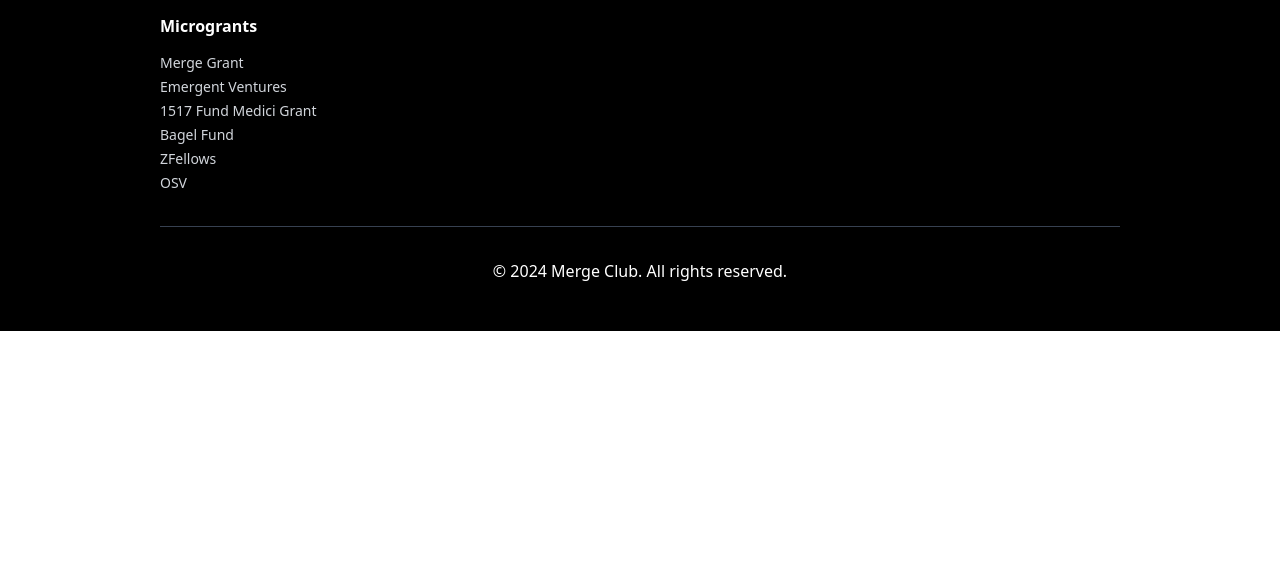
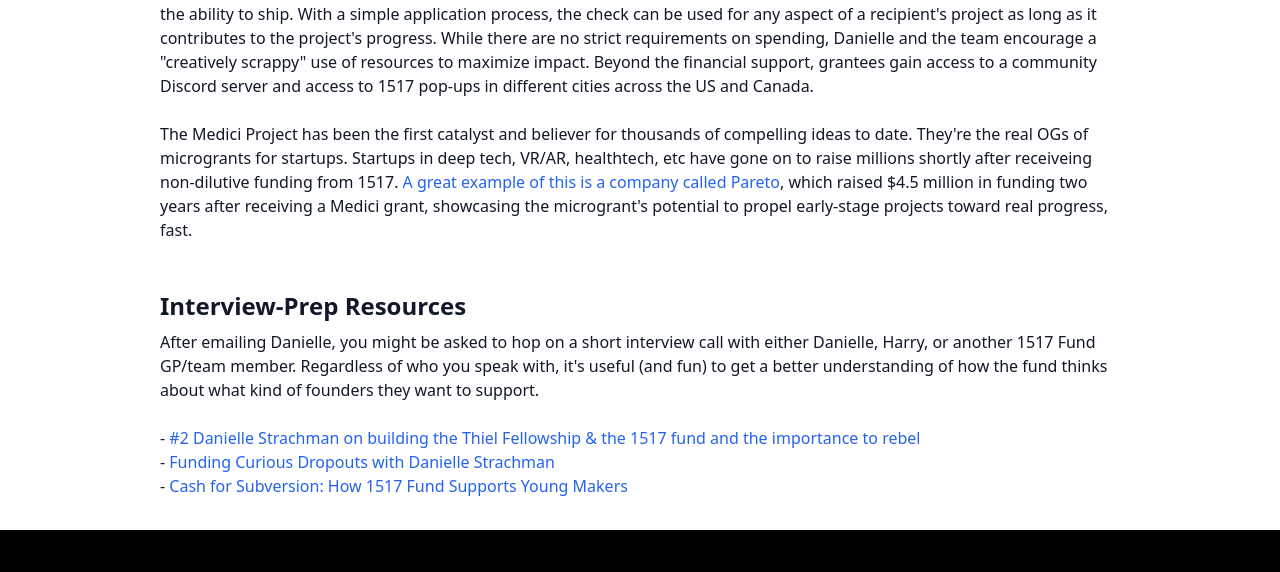
Before and after one commit to on-deck/merge, a plain HTML site: page program/1517fund.html in a window 1280 px wide. Shown: the part 2322-2894 px from the top of the page. Before the commit the page ends 2653 px from the top, so only its background shows below. Drawn offline with nearby package versions, Linux system fonts and the light colour scheme.

Commit message:
1517 fund copy

```diff
--- a/program/1517fund.html
+++ b/program/1517fund.html
@@ -119,8 +119,46 @@
                   <div style="position: relative; padding-bottom: 75%; height: 0;">
                     <iframe src="https://www.youtube.com/embed/d6fYwRpdfZQ?si=R1nLiQDh_VqGy9p7&amp;controls=0"frameborder="0" webkitallowfullscreen mozallowfullscreen allowfullscreen style="position: absolute; top: 0; left: 0; width: 100%; height: 100%;"></iframe>
                 </div>
+              <br>
+              <br>
+                <div>
+                  <h2 class="text-xl sm:text-2xl font-bold mb-2">Additional Context</h2>
+                    <p>
+                      The 1517 Fund’s Medici program offers $1,000 cash grants to young builders looking to turn their ideas into reality.
+                      Similar to the fund's thesis surrounding their venture capital investments, this program encourages bold leaps into uncharted territory, often times aimed and funding sci-fi-level projects.
+                      Unlike the majority of their dilutive investments, however, grantees are typically capital-constrained high school and university students.
+                      <br>
+                      <br>
+                      Grants are awarded to those who have a compelling idea, show real passion for the problem space, and have proven they have the ability to ship.
+                      With a simple application process, the check can be used for any aspect of a recipient's project as long as it contributes to the project's progress.
+                      While there are no strict requirements on spending, Danielle and the team encourage a "creatively scrappy" use of resources to maximize impact.
+                      Beyond the financial support, grantees gain access to a community Discord server and access to 1517 pop-ups in different cities across the US and Canada.
+                      <br>
+                      <br>
+                      The Medici Project has been the first catalyst and believer for thousands of compelling ideas to date. They're the real OGs of microgrants for startups. Startups in deep tech, VR/AR, healthtech, etc have gone on to raise millions shortly after receiveing non-dilutive funding from 1517.
+                      <a href="https://arc.net/l/quote/uncafvjs" class="text-blue-600 hover:underline" target"_blank">A great example of this is a company called Pareto</a>, which raised $4.5 million in funding two years after receiving a Medici grant, showcasing the microgrant's potential to propel early-stage projects toward real progress, fast.
+                    </p>
+                </div>
+                <br>
+                <br>
+                <div>
+                  <h2 class="text-xl sm:text-2xl font-bold mb-2">Interview-Prep Resources</h2>
+                  <p>
+                    After emailing Danielle, you might be asked to hop on a short interview call with either Danielle, Harry, or another 1517 Fund GP/team member.
+                    Regardless of who you speak with, it's useful (and fun) to get a better understanding of how the fund thinks about what kind of founders they want to support.
+                  </p>
+                  <br>
+
+                  <ul>
+                    <li>- <a href="https://www.youtube.com/watch?v=gDkohptdvbs" class="text-blue-600 hover:underline" target"_blank">#2 Danielle Strachman on building the Thiel Fellowship & the 1517 fund and the importance to rebel</a></li>
+                    <li>- <a href="https://theknowledge.io/daniellestrachman/" class="text-blue-600 hover:underline" target"_blank">Funding Curious Dropouts with Danielle Strachman</a></li>
+                    <li>- <a href="https://www.hackster.io/news/cash-for-subversion-how-1517-fund-supports-young-makers-3b46511c3505" class="text-blue-600 hover:underline" target"_blank">Cash for Subversion: How 1517 Fund Supports Young Makers</a></li>
+
+                  </ul>
+                </div>
             </div>
         </div>
+
     </main>
 
     <footer class="bg-black text-white py-12">
```
